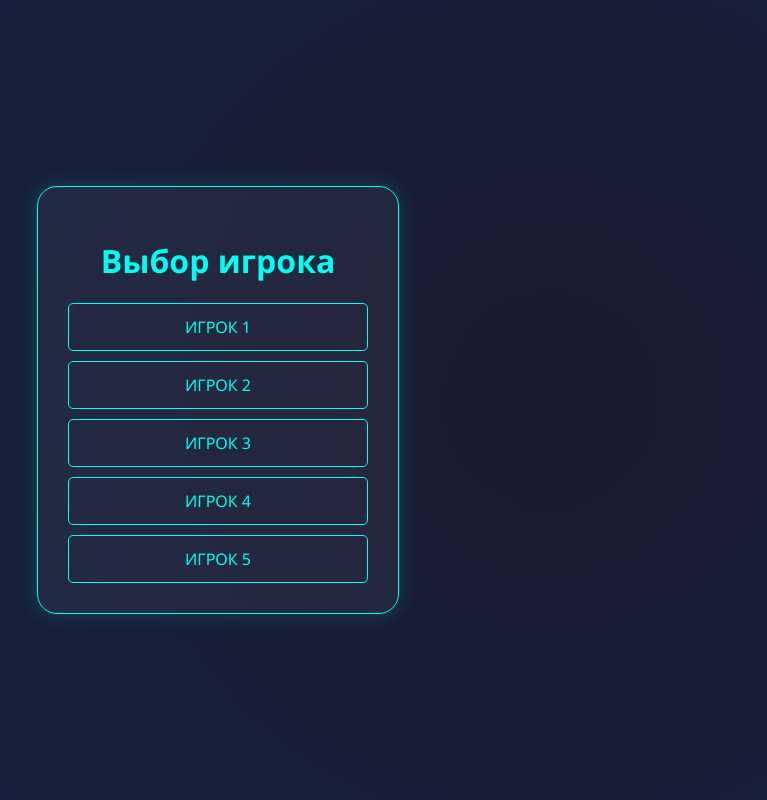
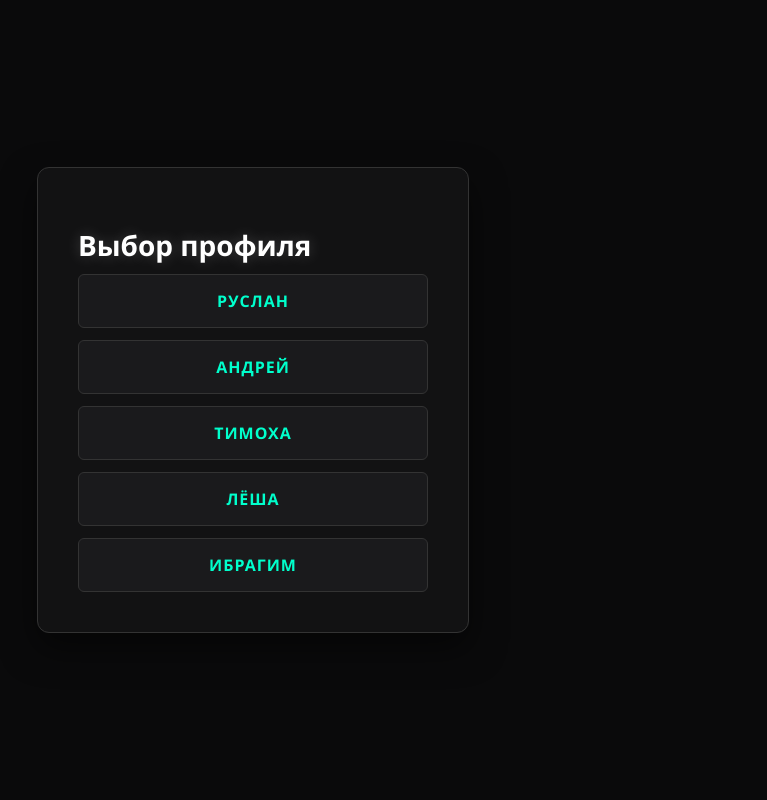
Before and after one commit to InTheNeko/neko, a Flask app: page / in a window 1280 px wide. Shown: the whole page, without its empty margins (91-858 px from the left). Run offline with Flask 3, Linux system fonts and the light colour scheme.

Commit message:
dark theme with friends

```diff
--- a/app.py
+++ b/app.py
@@ -2,37 +2,36 @@ from flask import Flask, render_template
 
 app = Flask(__name__)
 
-# Главное меню (названия кнопок и ссылки)
-players_list = [
-    ("Игрок 1", "player1"),
-    ("Игрок 2", "player2"),
-    ("Игрок 3", "player3"),
-    ("Игрок 4", "player4"),
-    ("Игрок 5", "player5")
+# Список твоих друзей для главной страницы
+friends_list = [
+    ("Руслан", "ruslan"),
+    ("Андрей", "andrey"),
+    ("Тимоха", "timokha"),
+    ("Лёша", "lesha"),
+    ("Ибрагим", "ibragim")
 ]
 
 @app.route('/')
 def home():
-    # Передаем список кнопок и флаг, что мы на главной
-    return render_template('index.html', buttons=players_list, title="Выбор игрока", is_home=True)
+    return render_template('index.html', buttons=friends_list, title="Выбор профиля", is_home=True)
 
 @app.route('/<page_name>')
 def show_page(page_name):
-    # Словарь: ключ ссылки -> (Заголовок, Имя файла картинки)
-    players_info = {
-        "player1": ("Игрок 1", "p1.jpg"),
-        "player2": ("Игрок 2", "p2.jpg"),
-        "player3": ("Игрок 3", "p3.jpg"),
-        "player4": ("Игрок 4", "p4.jpg"),
-        "player5": ("Игрок 5", "p5.jpg")
+    # Данные для каждого друга (Заголовок, Описание)
+    friends_info = {
+        "ruslan": ("Руслан", "Топ игрок, всегда на связи и готов к каткам."),
+        "andrey": ("Андрей", "Мастер стратегий и просто хороший человек."),
+        "timokha": ("Тимоха", "Главный по юмору в команде, тащит любой замес."),
+        "lesha": ("Лёша", "Спокойный и расчетливый, никогда не подводит."),
+        "ibragim": ("Ибрагим", "Легендарный скилл, мощь и уверенность в каждом шаге.")
     }
 
-    # Получаем данные игрока. Если не нашли — ставим заглушку.
-    player_data = players_info.get(page_name, ("Ошибка", "default.jpg"))
+    # Берем данные из словаря
+    data = friends_info.get(page_name, ("Ошибка", "Профиль не найден."))
 
     return render_template('index.html',
-                           title=player_data[0],
-                           photo=player_data[1],
+                           title=data[0],
+                           description=data[1],
                            is_home=False)
 
 if __name__ == '__main__':
--- a/templates/index.html
+++ b/templates/index.html
@@ -4,65 +4,109 @@
     <meta charset="UTF-8">
     <title>{{ title }}</title>
     <style>
+        /* Глубокий черный фон с небольшим свечением */
         body {
             margin: 0;
-            font-family: 'Segoe UI', sans-serif;
-            background: radial-gradient(circle, #1a1a2e, #16213e);
-            color: #00fff2;
+            font-family: 'Segoe UI', Roboto, sans-serif;
+            background-color: #0a0a0b; /* Ультра-черный */
+            color: #e0e0e0;
             display: flex;
             justify-content: flex-start;
             align-items: center;
             min-height: 100vh;
             padding-left: 10%;
         }
+
+        /* Карточка с эффектом стекла на темном фоне */
         .card {
-            background: rgba(255, 255, 255, 0.05);
-            backdrop-filter: blur(10px);
-            border: 1px solid #00fff2;
-            padding: 30px;
-            border-radius: 20px;
-            width: 300px;
-            text-align: center;
-            box-shadow: 0 0 20px rgba(0, 255, 242, 0.2);
+            background: rgba(20, 20, 22, 0.8);
+            border: 1px solid #333;
+            padding: 40px;
+            border-radius: 12px;
+            width: 350px;
+            box-shadow: 0 15px 35px rgba(0, 0, 0, 0.5);
+            text-align: left;
         }
-        .menu-vertical { display: flex; flex-direction: column; gap: 10px; }
+
+        h1 {
+            font-size: 28px;
+            color: #ffffff;
+            margin-bottom: 10px;
+            text-shadow: 0 0 15px rgba(255, 255, 255, 0.2);
+        }
+
+        /* Описание персонажа */
+        .desc {
+            font-size: 16px;
+            color: #888;
+            line-height: 1.6;
+            margin-bottom: 30px;
+        }
+
+        .menu-vertical {
+            display: flex;
+            flex-direction: column;
+            gap: 12px;
+        }
+
+        /* Темные футуристичные кнопки */
         .btn {
             display: block;
-            padding: 12px;
-            border: 1px solid #00fff2;
-            color: #00fff2;
+            padding: 15px;
+            background: #1a1a1c;
+            color: #00ffcc; /* Неоновый акцент */
             text-decoration: none;
-            border-radius: 5px;
-            transition: 0.3s;
+            border: 1px solid #333;
+            border-radius: 6px;
+            font-weight: bold;
+            text-align: center;
             text-transform: uppercase;
+            letter-spacing: 1px;
+            transition: all 0.3s ease;
         }
-        .btn:hover { background: rgba(0, 255, 242, 0.2); box-shadow: 0 0 15px #00fff2; }
-        .avatar {
-            width: 200px;
-            height: 200px;
-            border-radius: 50%;
-            object-fit: cover;
-            margin-bottom: 20px;
-            border: 3px solid #00fff2;
-            box-shadow: 0 0 20px #00fff2;
+
+        .btn:hover {
+            border-color: #00ffcc;
+            box-shadow: 0 0 10px rgba(0, 255, 204, 0.3);
+            transform: translateX(8px);
+            color: #ffffff;
         }
-        .btn-back { border-color: #ff0055; color: #ff0055; }
+
+        /* Кнопка отмены/назад */
+        .btn-back {
+            border-color: #444;
+            color: #666;
+            margin-top: 10px;
+        }
+
+        .btn-back:hover {
+            border-color: #ff4444;
+            color: #ff4444;
+            box-shadow: 0 0 10px rgba(255, 68, 68, 0.2);
+        }
     </style>
 </head>
 <body>
+
     <div class="card">
         <h1>{{ title }}</h1>
+
+        {% if not is_home %}
+            <p class="desc">{{ description }}</p>
+        {% endif %}
+
         <div class="menu-vertical">
             {% if is_home %}
+                <!-- Список друзей -->
                 {% for name, link in buttons %}
                     <a href="/{{ link }}" class="btn">{{ name }}</a>
                 {% endfor %}
             {% else %}
-                <!-- ГЛАВНОЕ: путь к фото -->
-                <img src="{{ url_for('static', filename='images/' + photo) }}" class="avatar">
-                <a href="/" class="btn btn-back">Назад</a>
+                <!-- Только кнопка Назад -->
+                <a href="/" class="btn btn-back">← ВЕРНУТЬСЯ</a>
             {% endif %}
         </div>
     </div>
+
 </body>
 </html>
```
